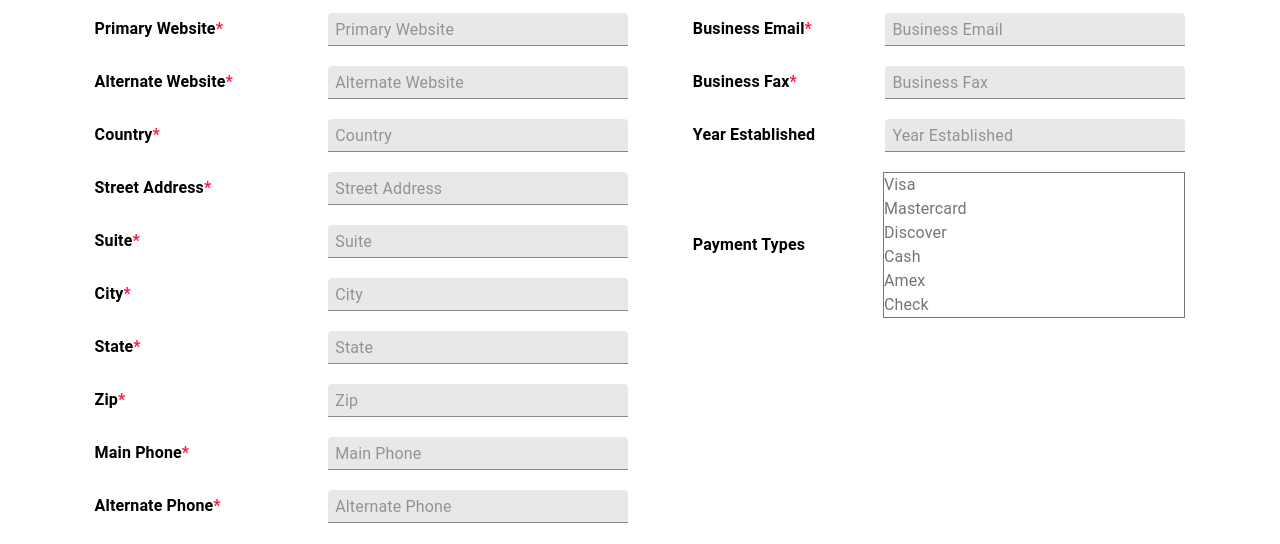
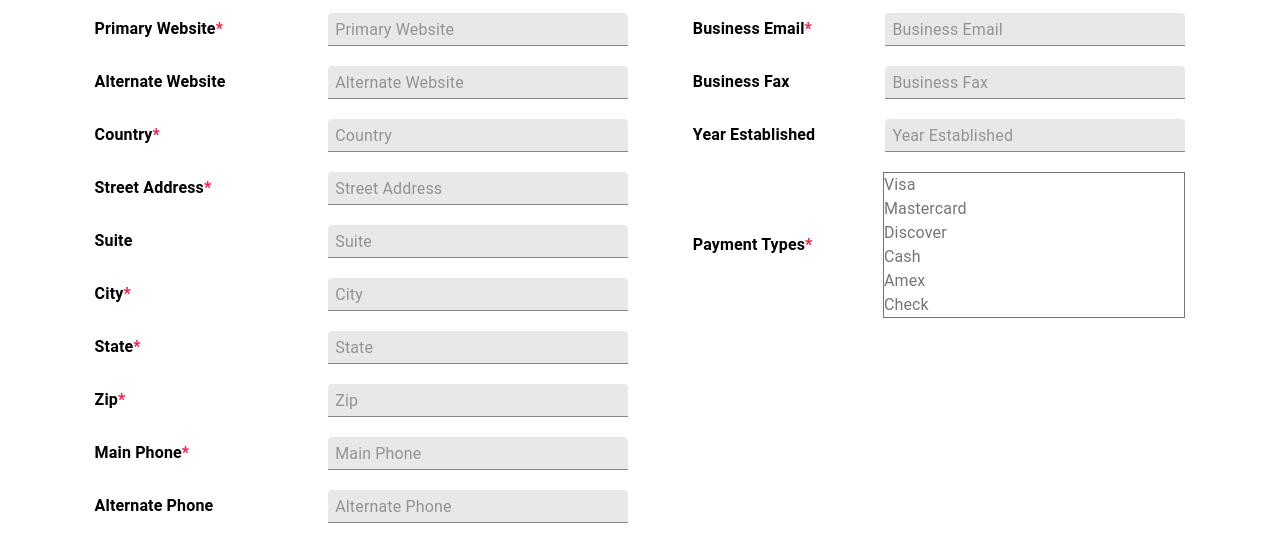
Before and after one commit to Mian442/LLP, a React (Create React App) app: page /business_description in a window 1280 px wide. Shown: the part 367-911 px from the top of the page. Built offline with nearby package versions, Linux system fonts and the light colour scheme; no server answers; sample sign-in values are in the browser's storage.

Commit message:
Update Section4.jsx

```diff
--- a/src/screen/Section4.jsx
+++ b/src/screen/Section4.jsx
@@ -38,21 +38,21 @@ const Section4 = (props) => {
     primary_category: Yup.string().required(),
     business_name: Yup.string().required(),
     primary_website: Yup.string().required(),
-    alternate_website: Yup.string().required(),
+    alternate_website: Yup.string(),
     country: Yup.string().required(),
     street_address: Yup.string().required(),
-    suite: Yup.string().required(),
+    suite: Yup.string(),
     city: Yup.string().required(),
     state: Yup.string().required(),
     zip: Yup.number().required(),
     main_phone: Yup.string().required(),
-    alternate_phone: Yup.string().required(),
+    alternate_phone: Yup.string(),
     business_description: Yup.string().required(),
     business_owner: Yup.string().required(),
     business_email: Yup.string().required().email(),
-    business_fax: Yup.string().required(),
+    business_fax: Yup.string(),
     year_established: Yup.number(),
-    payment_type: Yup.string(),
+    payment_type: Yup.string().required(),
   });
 
   const [auth, setAuth] = useState();
@@ -191,14 +191,6 @@ const Section4 = (props) => {
       label: (
         <Typography style={{ fontWeight: "bold" }}>
           Alternate Website
-          <span
-            style={{
-              color: "#ff1744",
-              marginRight: 30,
-            }}
-          >
-            *
-          </span>
         </Typography>
       ),
       component: (
@@ -272,19 +264,7 @@ const Section4 = (props) => {
       ),
     },
     {
-      label: (
-        <Typography style={{ fontWeight: "bold" }}>
-          Suite
-          <span
-            style={{
-              color: "#ff1744",
-              marginRight: 30,
-            }}
-          >
-            *
-          </span>
-        </Typography>
-      ),
+      label: <Typography style={{ fontWeight: "bold" }}>Suite</Typography>,
       component: (
         <TextField
           variant="filled"
@@ -413,17 +393,7 @@ const Section4 = (props) => {
     },
     {
       label: (
-        <Typography style={{ fontWeight: "bold" }}>
-          Alternate Phone
-          <span
-            style={{
-              color: "#ff1744",
-              marginRight: 30,
-            }}
-          >
-            *
-          </span>
-        </Typography>
+        <Typography style={{ fontWeight: "bold" }}>Alternate Phone</Typography>
       ),
       component: (
         <TextField
@@ -528,17 +498,7 @@ const Section4 = (props) => {
     },
     {
       label: (
-        <Typography style={{ fontWeight: "bold" }}>
-          Business Fax
-          <span
-            style={{
-              color: "#ff1744",
-              marginRight: 7,
-            }}
-          >
-            *
-          </span>
-        </Typography>
+        <Typography style={{ fontWeight: "bold" }}>Business Fax</Typography>
       ),
       component: (
         <TextField
@@ -574,7 +534,17 @@ const Section4 = (props) => {
     },
     {
       label: (
-        <Typography style={{ fontWeight: "bold" }}>Payment Types</Typography>
+        <Typography style={{ fontWeight: "bold" }}>
+          Payment Types
+          <span
+            style={{
+              color: "#ff1744",
+              marginRight: 30,
+            }}
+          >
+            *
+          </span>
+        </Typography>
       ),
       component: (
         <div
```
